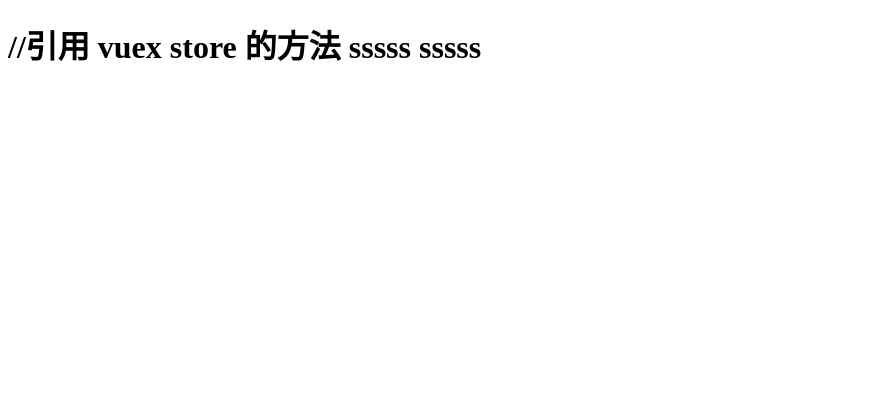
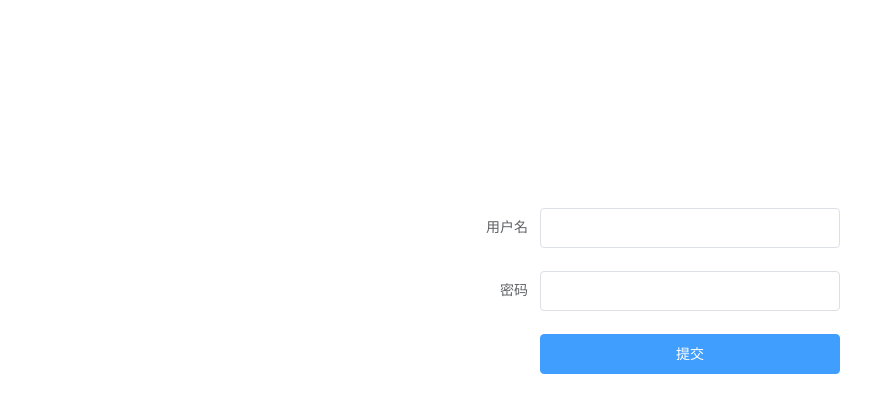
Before and after one commit to sankouothers/vuejs_project, a Vue app in the folder mall/: page /#/login in a window 1280 px wide. Shown: the top 412 px of the page, without its empty margins (0-896 px from the left). Built offline with nearby package versions, Linux system fonts and the light colour scheme.

Commit message:
login page 重构

```diff
--- a/mall/src/components/login.vue
+++ b/mall/src/components/login.vue
@@ -1,24 +1,89 @@
 <template>
-  <h1>
-    //引用 vuex store 的方法
-    {{$store.state.login.username}}
-    {{msg}}
-  </h1>
+  <el-container class="login-from">
+    <el-form :model="loginForm" status-icon :rules="validator" ref="loginForm" label-width="100px" class="login-box">
+      <el-form-item label="用户名" prop="userName">
+        <el-input type="password" v-model="loginForm.userName" auto-complete="off"/>
+      </el-form-item>
+      <el-form-item label="密码" prop="passWord">
+        <el-input type="password" v-model="loginForm.passWord" auto-complete="off"/>
+      </el-form-item>
+      <el-form-item>
+        <el-button type="primary" @click="submitForm('loginForm')" class="login-btn">提交</el-button>
+      </el-form-item>
+    </el-form>
+  </el-container>
+
 </template>
 
 <script>
-
-export default {
-  name: 'login',
-  data () {
-    return {
-      //引用 vuex store 的方法
-      msg: this.$store.state.login.username
+  export default {
+    name: 'login',
+    data() {
+      var validatePassWord = (rule, value, callback) => {
+        if (value === '') {
+          callback(new Error('请输入密码'));
+        } else {
+          if (this.loginForm.passWord !== '') {
+            this.$refs.loginForm.validateField('passWord');
+          }
+          callback();
+        }
+      };
+      var validateUserName = (rule, value, callback) => {
+        if (value === '') {
+          callback(new Error('请输入用户名'));
+        } else {
+          if (this.loginForm.passWord !== '') {
+            this.$refs.loginForm.validateField(' userName');
+          }
+          callback();
+        }
+      };
+      return {
+        loginForm: {
+          userName: '',
+          passWord: ''
+        },
+        validator: {
+          userName: [
+            {validator: validateUserName, trigger: 'blur'}
+          ],
+          passWord: [
+            {validator: validatePassWord, trigger: 'blur'}
+          ]
+        }
+      };
+    },
+    methods: {
+      submitForm(formName) {
+        this.$refs[formName].validate((valid) => {
+          if (valid) {
+            alert('submit!');
+          } else {
+            console.log('error submit!!');
+            return false;
+          }
+        });
+      }
     }
   }
-}
 </script>
 
 <!-- Add "scoped" attribute to limit CSS to this component only -->
 <style scoped>
+
+  .login-box {
+    margin-top: 200px;
+    height: 100%;
+    width: 400px;
+  }
+
+  .login-from {
+    justify-content: center;
+  }
+
+  .login-btn {
+    width: 100%;
+  }
+
 </style>
--- a/mall/src/main.js
+++ b/mall/src/main.js
@@ -1,9 +1,11 @@
 // The Vue build version to load with the `import` command
 // (runtime-only or standalone) has been set in webpack.base.conf with an alias.
 import Vue from 'vue'
+//使用 element 的方式，必须引入 index.css
+import ElementUI from 'element-ui'
+import 'element-ui/lib/theme-chalk/index.css';
 import App from './App'
 import router from './router'
-import ElementUI from 'element-ui'
 import vuex from 'vuex'
 import store from './vuex/store'
 
--- a/mall/src/vuex/modules/login.js
+++ b/mall/src/vuex/modules/login.js
@@ -2,16 +2,9 @@
 
 export default {
   state: {
-      username: 'sssss',
-      password: 'eeeee'
-  },
-  getters: {
-
-  },
-  actions: {
-
-  },
-  mutations: {
-
+    loginForm:{
+      userName: null,
+      passWord: null
+    }
   }
 };
```
